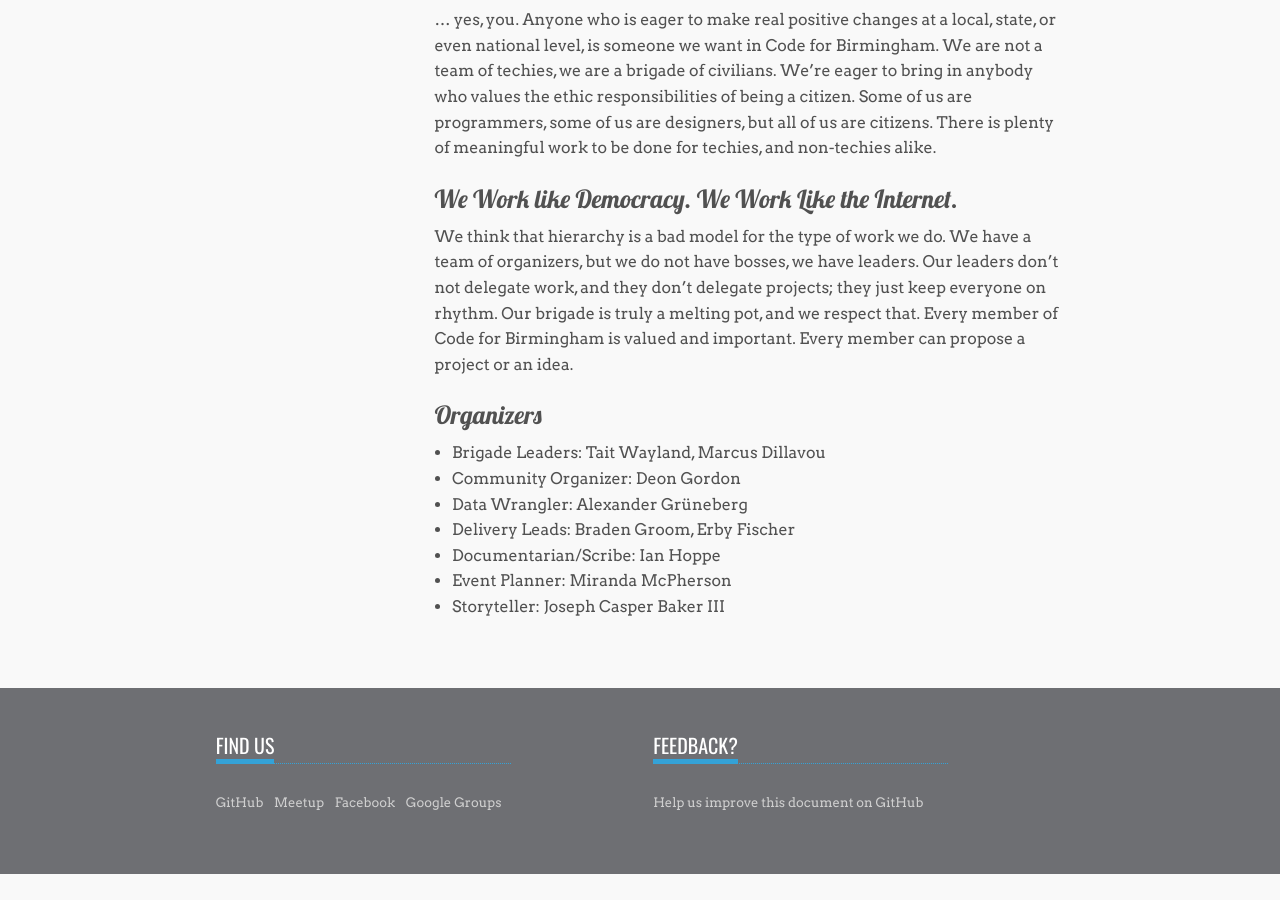
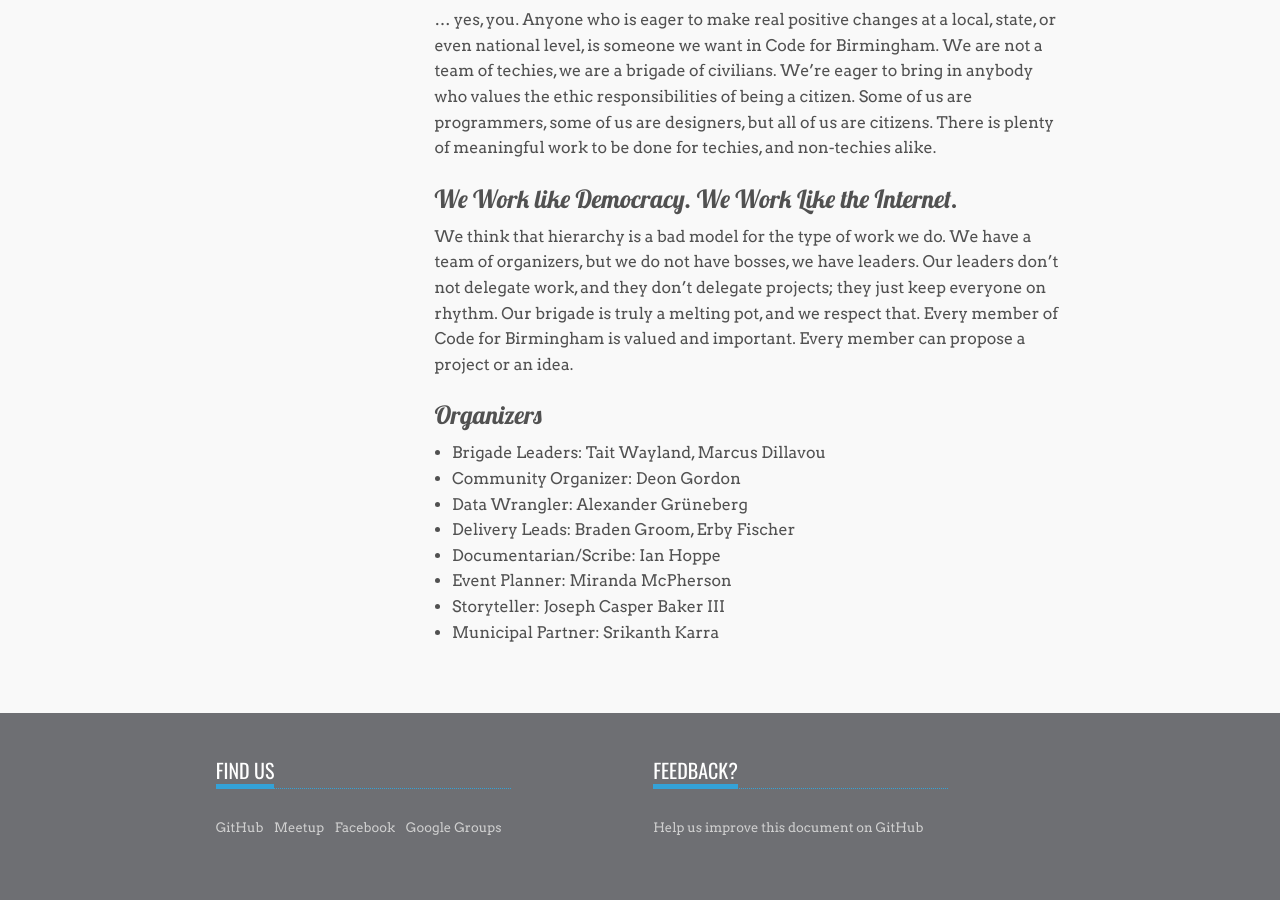
Before and after one commit to codeforbirmingham/codeforbirmingham.github.io, a Jekyll site: the page built from index.md, in a window 1280 px wide and 900 px high, scrolled down 1411 px. Built offline with Jekyll 4.4.1, drawn with Linux system fonts in a browser that asks for light colours; before the commit the page ends 2285 px from its top, so only the background shows below that.

Commit message:
added municipal partner

```diff
--- a/index.md
+++ b/index.md
@@ -41,3 +41,4 @@
 - Documentarian/Scribe: Ian Hoppe
 - Event Planner: Miranda McPherson
 - Storyteller: Joseph Casper Baker III
+- Municipal Partner: Srikanth Karra
```
